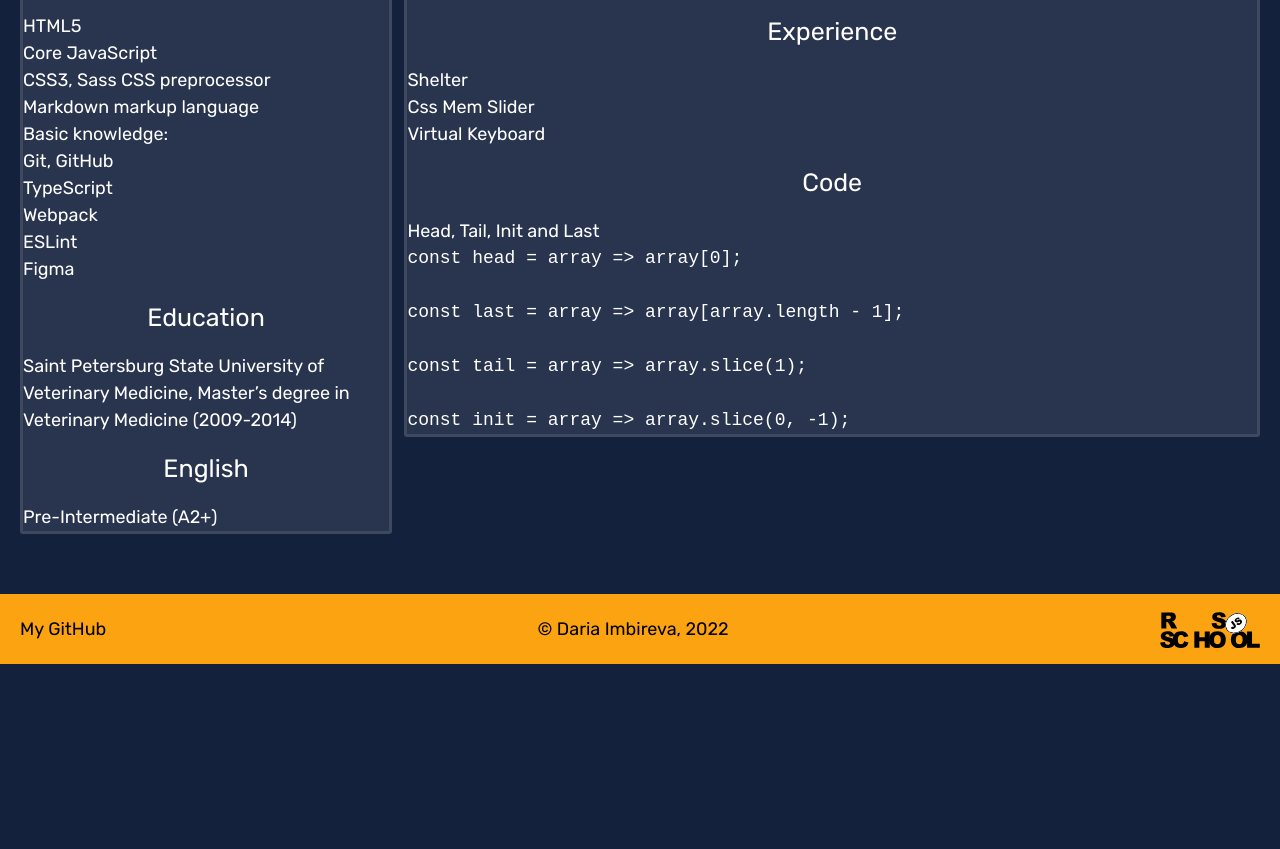
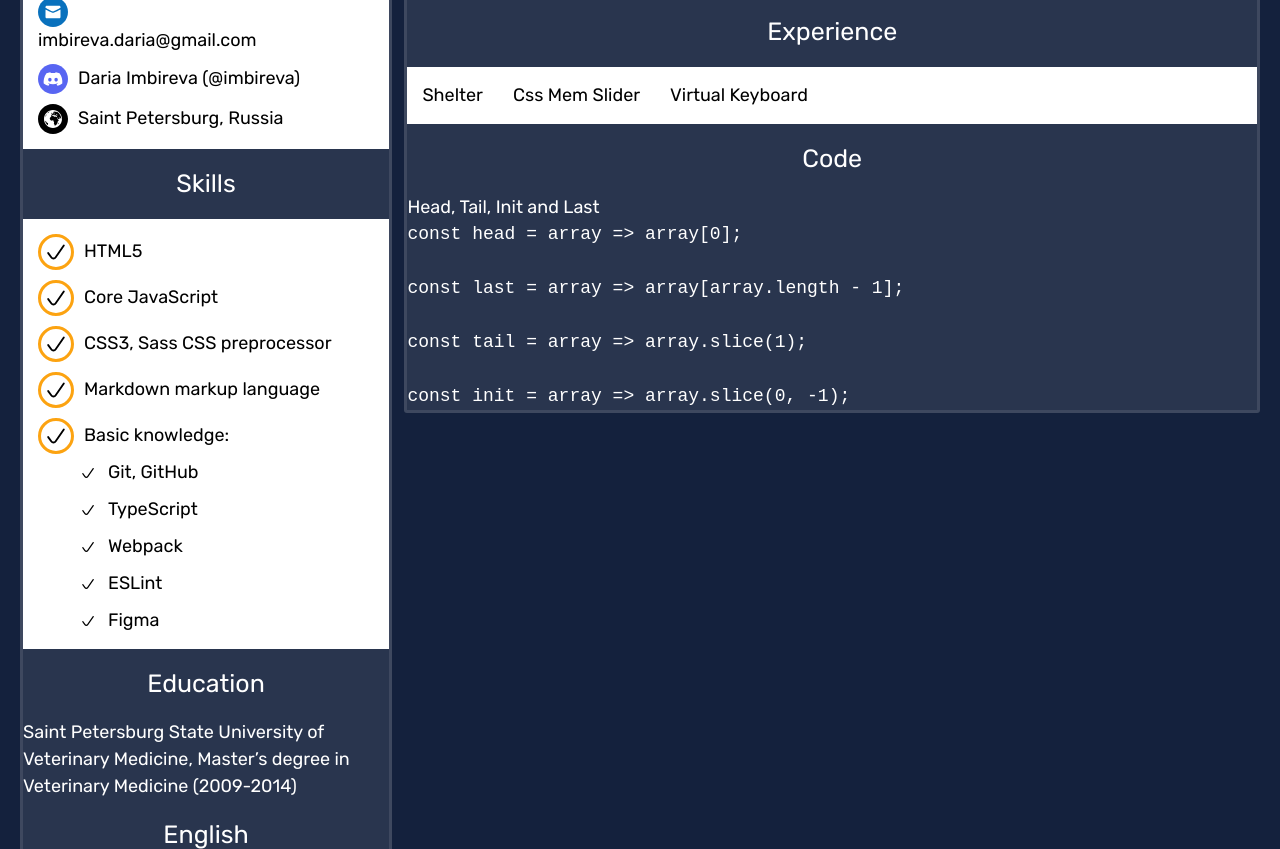
Before and after one commit to imbireva/rsschool-cv, a plain HTML site: page index.html in a window 1280 px wide. Shown: the part 729-1578 px from the top of the page. Before the commit the page ends 1393 px from the top, so only its background shows below. Drawn offline with Linux system fonts and the light colour scheme.

Commit message:
feat: add lists styles

```diff
--- a/style.css
+++ b/style.css
@@ -199,6 +199,87 @@ html {
   width: 69%;
 }
 
+.contacts-list,
+.skills-list,
+.projects-list {
+  padding: 15px;
+  background-color: #ffffff;
+  color: #000000;
+}
+
+.skills-list_basic {
+  padding: 5px 0 0 40px;
+}
+
+.contacts-item:not(:last-child),
+.skills-item:not(:last-child),
+.skills-item_basic:not(:last-child) {
+  margin-bottom: 10px;
+}
+
+.contacts-item::before,
+.skills-item::before {
+  content: "";
+  display: inline-block;
+  vertical-align: middle;
+  margin-right: 10px;
+  width: 30px;
+  height: 30px;
+  background-position: center center;
+  background-repeat: no-repeat;
+  background-size: contain;
+}
+
+.contacts-item_github::before {
+  background-image: url(assets/svg/github.svg);
+}
+
+.contacts-item_linkedin::before {
+  background-image: url(assets/svg/linkedin.svg);
+}
+
+.contacts-item_phone::before {
+  background-image: url(assets/svg/phone.svg);
+}
+
+.contacts-item_mail::before {
+  background-image: url(assets/svg/mail.svg);
+}
+
+.contacts-item_discord::before {
+  background-image: url(assets/svg/discord.svg);
+}
+
+.contacts-item_location::before {
+  background-image: url(assets/svg/location.svg);
+}
+
+.skills-item::before {
+  border-radius: 50%;
+  border: solid 3px #fca311;
+  background-image: url(assets/svg/check.svg);
+}
+
+.skills-item_basic::before {
+  content: "";
+  display: inline-block;
+  vertical-align: middle;
+  margin-right: 10px;
+  width: 20px;
+  height: 20px;
+  background-image: url(assets/svg/check.svg);
+  background-repeat: no-repeat;
+  background-position: center center;
+  background-size: contain;
+}
+
+.projects-list {
+  display: flex;
+  justify-content: flex-start;
+  align-items: center;
+  gap: 30px;
+}
+
 .footer {
   background-color: #fca311;
 }
@@ -279,6 +360,15 @@ html {
   }
 }
 
+@media (max-width: 600px) {
+  .projects-list {
+    flex-direction: column;
+    justify-content: center;
+    align-items: flex-start;
+    gap: 15px;
+  }
+}
+
 @media (max-width: 450px) {
   .main-title {
     font-size: 4rem;
```
